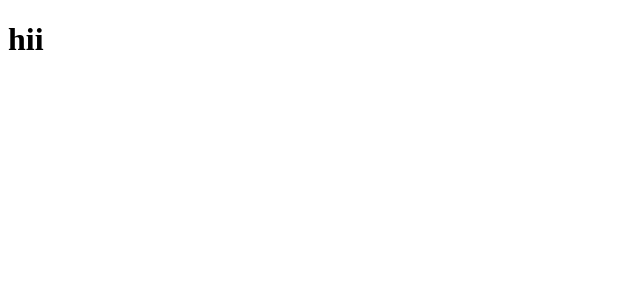
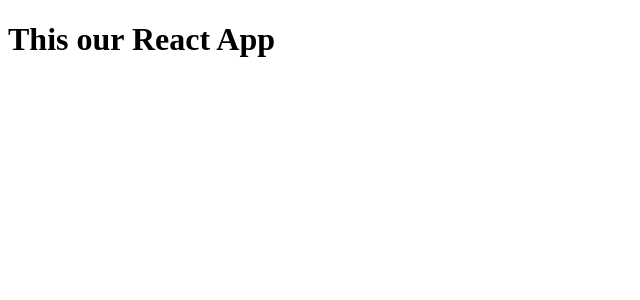
Before and after one commit to lokesh2103/job-ease, a React (Vite) app: page / in a window 1280 px wide. Shown: the top 300 px of the page, without its empty margins (0-640 px from the left). Built offline with nearby package versions, Linux system fonts and the light colour scheme.

Commit message:
Co-authored-by: Nitesh Guleria <Tech-newton@users.noreply.github.com>

```diff
--- a/src/App.jsx
+++ b/src/App.jsx
@@ -5,7 +5,7 @@ import "./App.css";
 function App() {
   return (
     <>
-      <h1>hii</h1>
+      <h1>This our React App</h1>
     </>
   );
 }
```
